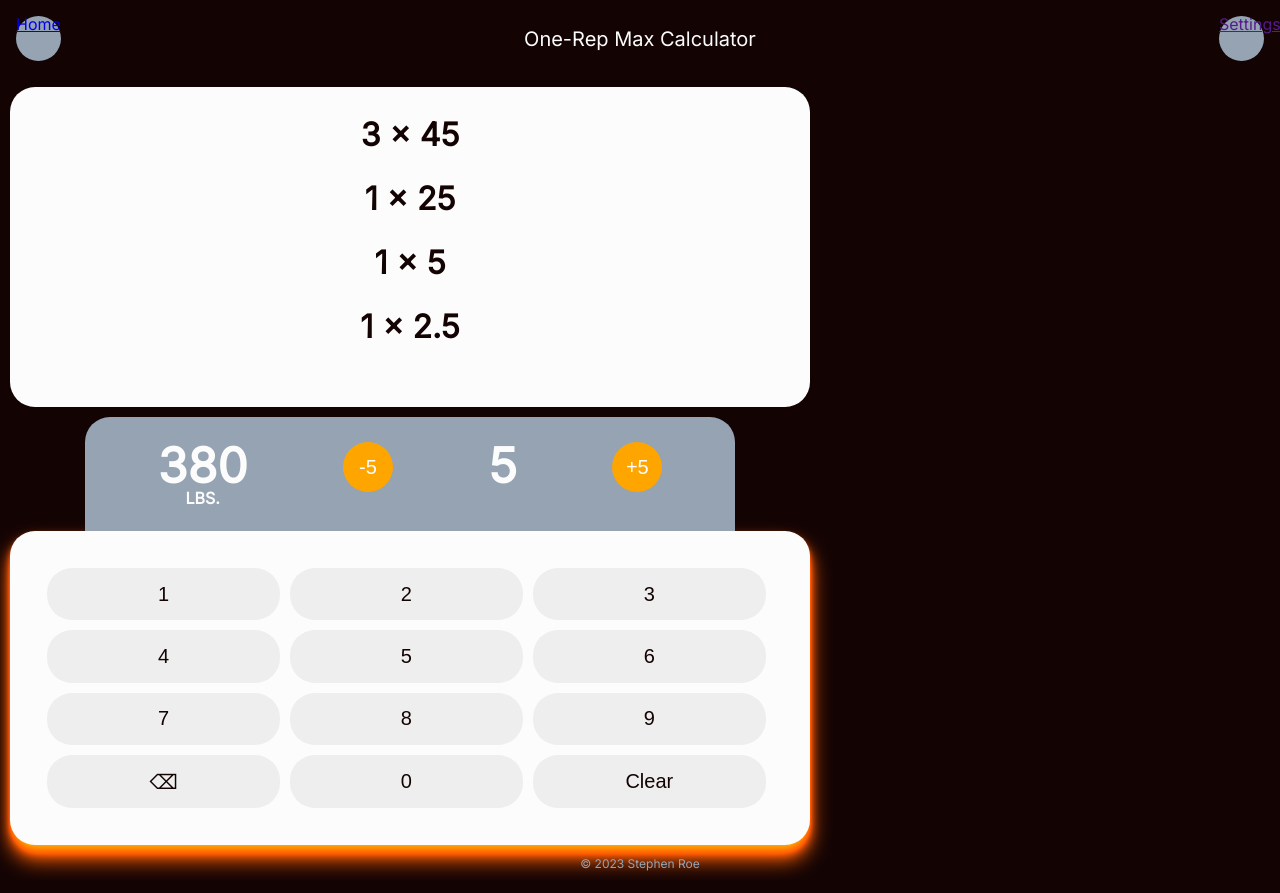
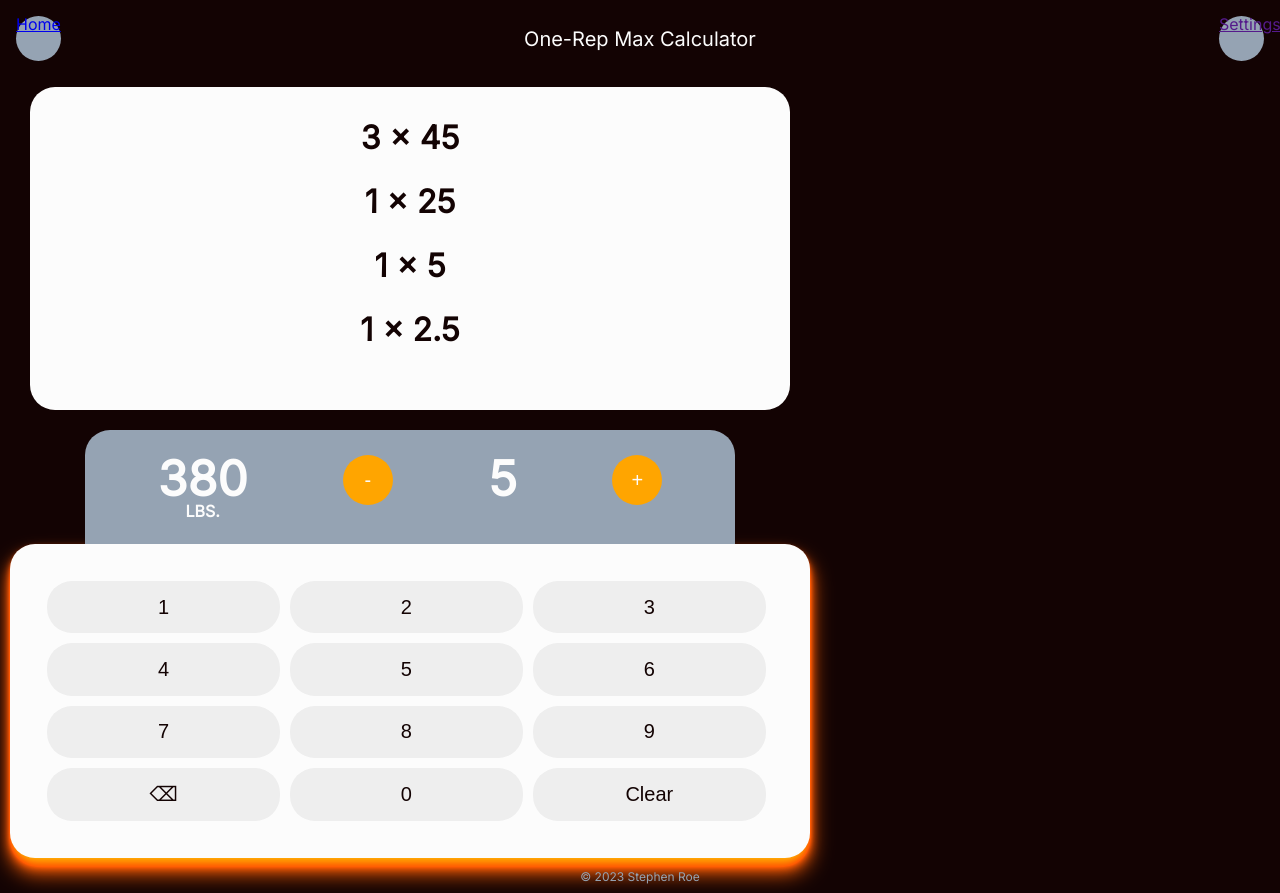
Before and after one commit to stephengroe/barbell-tools, a plain HTML site: page max.html in a window 1280 px wide. Drawn offline with Linux system fonts and the light colour scheme.

Commit message:
Fix formatting for one-rep max calculator

```diff
--- a/max.html
+++ b/max.html
@@ -24,9 +24,9 @@
 
     <div class="display card">
         <output id="calc-display"></output>
-        <button data-button-function="bump" data-button-number="-5">-5</button>
+        <button data-button-function="bump" data-button-number="-1">-</button>
         <output id="display-reps">5</output>
-        <button data-button-function="bump" data-button-number="5">+5</button>
+        <button data-button-function="bump" data-button-number="1">+</button>
     </div>
 
     <div class="keypad card">
--- a/style.css
+++ b/style.css
@@ -119,6 +119,13 @@
     margin-bottom: .5em;
 }
 
+#visualizer {
+    text-align: center;
+    padding-top: 35px;
+    margin: 0 2ch 20px 2ch;
+    min-height: 150px;
+}
+
 .display {
     display: flex;
     justify-content: space-around;
--- a/visualizer.css
+++ b/visualizer.css
@@ -2,10 +2,6 @@
     display: flex;
     flex-flow: row nowrap;
     justify-content: space-around;
-    text-align: center;
-    padding-top: 35px;
-    margin: 0 2ch 20px 2ch;
-    min-height: 150px;
 }
 
 .incrementContainer {
```
